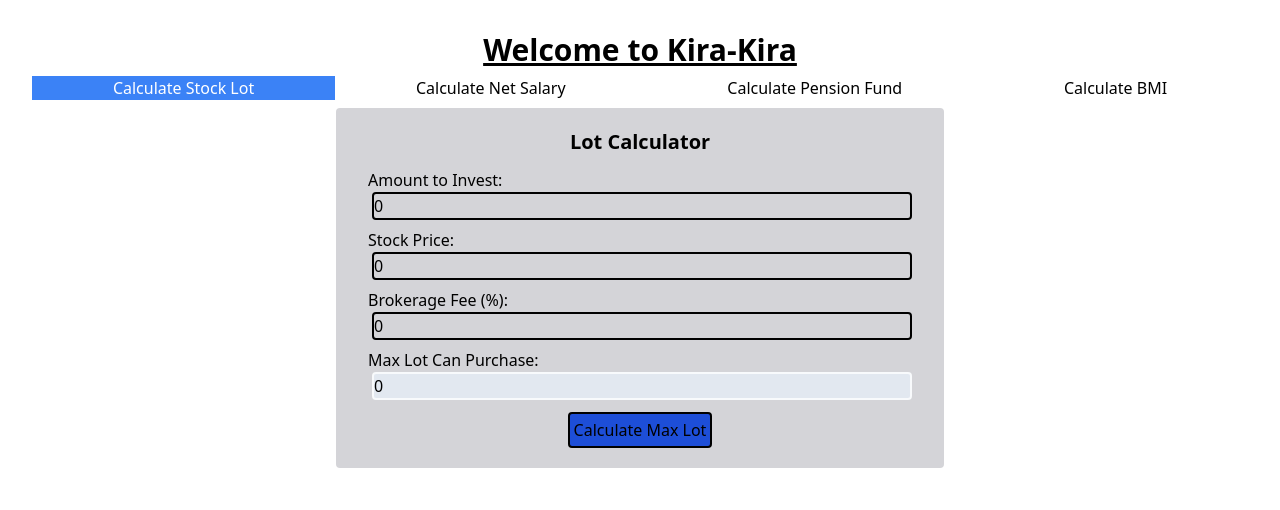
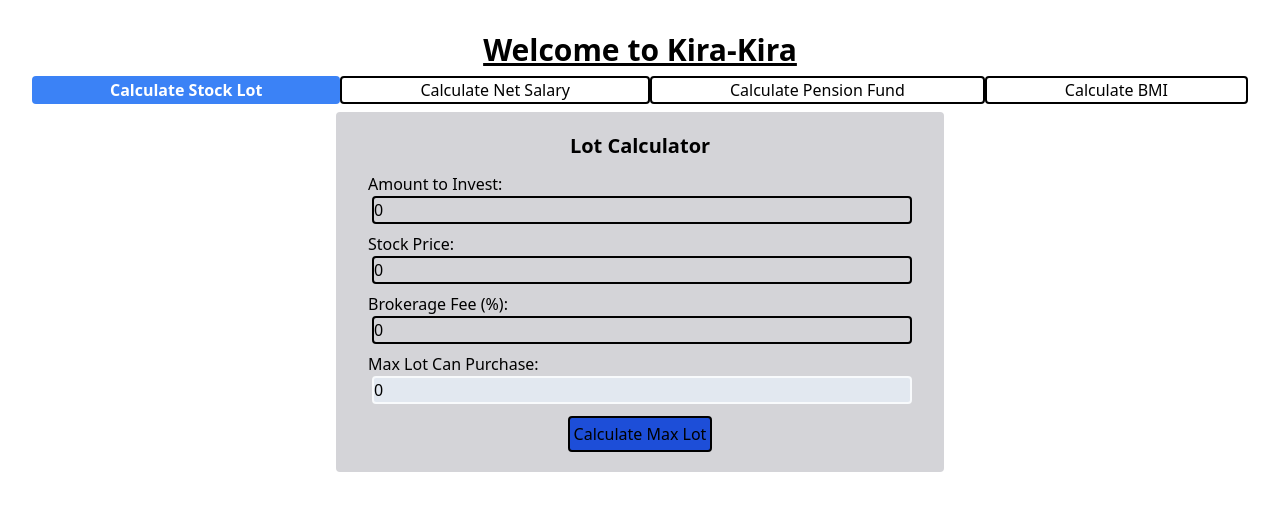
Before and after one commit to Sallehhuddin95/Kira2, a React (Vite) app in the folder frontend/: page / in a window 1280 px wide. Shown: the top 510 px of the page. Built offline with nearby package versions, Linux system fonts and the light colour scheme.

Commit message:
feat: - Update tab border

```diff
--- a/frontend/src/components/MainTabs.tsx
+++ b/frontend/src/components/MainTabs.tsx
@@ -16,7 +16,9 @@ function MainTabs() {
             /* Use the `selected` state to conditionally style the selected tab. */
             <button
               className={
-                selected ? "bg-blue-500 text-white" : "bg-white text-black"
+                selected
+                  ? "bg-blue-500 text-white rounded font-bold"
+                  : "bg-white text-black border-solid border-2 border-black rounded"
               }
             >
               Calculate Stock Lot
@@ -28,7 +30,9 @@ function MainTabs() {
             /* Use the `selected` state to conditionally style the selected tab. */
             <button
               className={
-                selected ? "bg-blue-500 text-white" : "bg-white text-black"
+                selected
+                  ? "bg-blue-500 text-white rounded font-bold"
+                  : "bg-white text-black border-solid border-2 border-black rounded"
               }
             >
               Calculate Net Salary
@@ -40,7 +44,9 @@ function MainTabs() {
             /* Use the `selected` state to conditionally style the selected tab. */
             <button
               className={
-                selected ? "bg-blue-500 text-white" : "bg-white text-black"
+                selected
+                  ? "bg-blue-500 text-white rounded font-bold"
+                  : "bg-white text-black border-solid border-2 border-black rounded"
               }
             >
               Calculate Pension Fund
@@ -52,7 +58,9 @@ function MainTabs() {
             /* Use the `selected` state to conditionally style the selected tab. */
             <button
               className={
-                selected ? "bg-blue-500 text-white" : "bg-white text-black"
+                selected
+                  ? "bg-blue-500 text-white rounded font-bold"
+                  : "bg-white text-black border-solid border-2 border-black rounded"
               }
             >
               Calculate BMI
```
